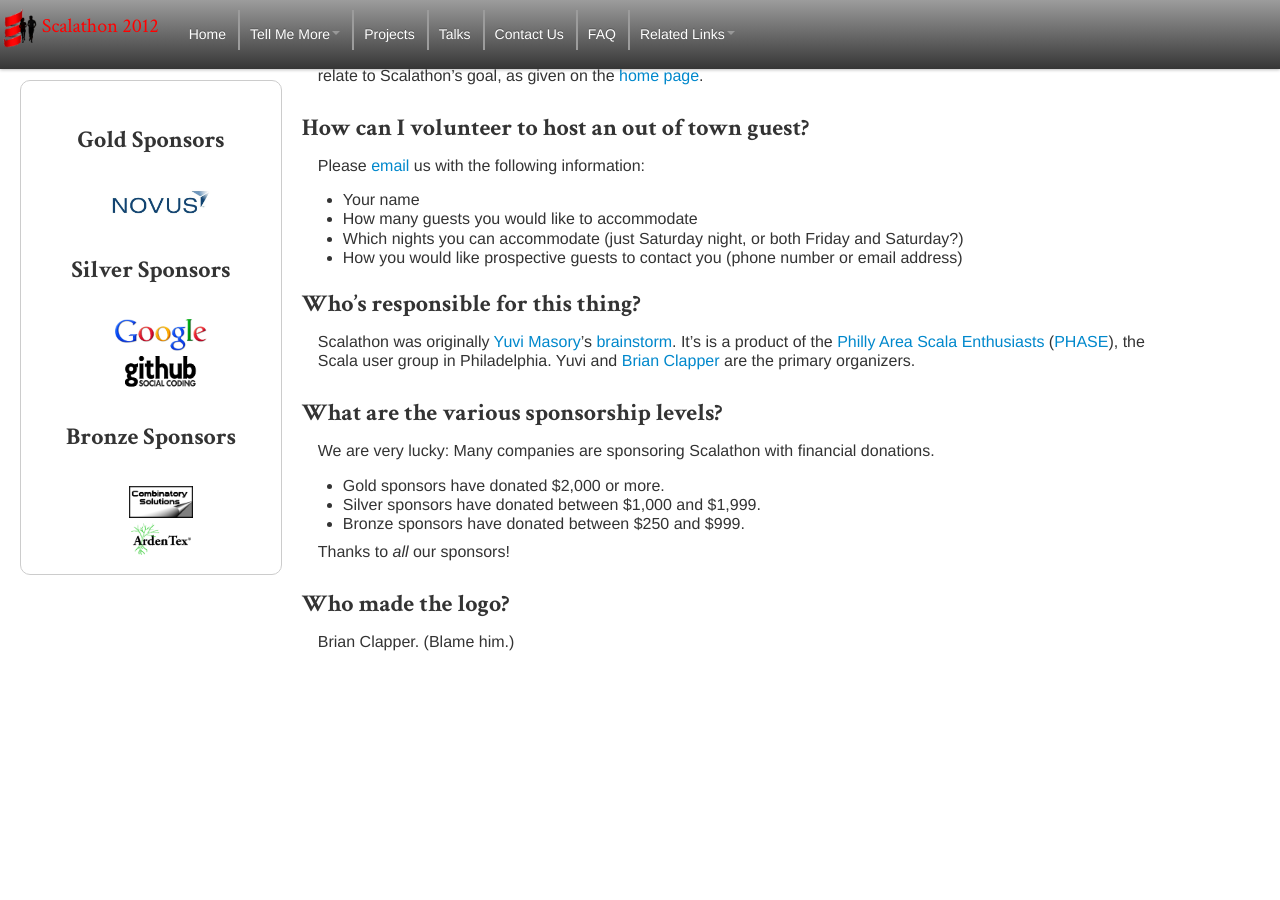
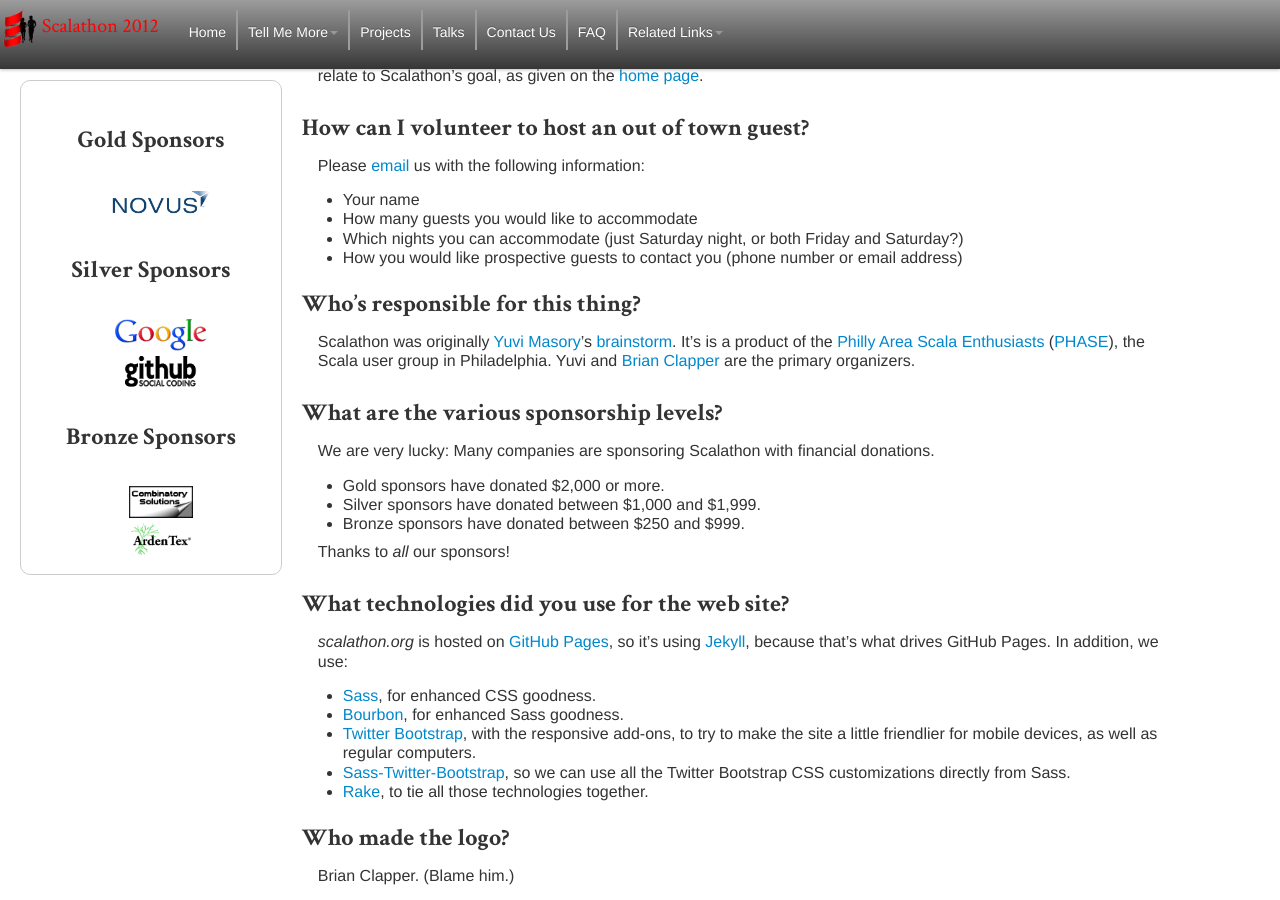
Before and after one commit to scala-phase/scalathon, a Jekyll site: the page built from 2012/faq.md, in a window 1280 px wide and 900 px high, scrolled down 533 px. Built offline with Jekyll 4.4.1, drawn with Linux system fonts in a browser that asks for light colours; nearby versions of some CDN libraries; before the commit the page ends 1200 px from its top, so only the background shows below that.

Commit message:
Updated FAQ.

```diff
--- a/2012/faq.md
+++ b/2012/faq.md
@@ -61,11 +61,34 @@
 
 Thanks to *all* our sponsors!
 
+## What technologies did you use for the web site?
+
+*scalathon.org* is hosted on [GitHub Pages][], so it's using [Jekyll][],
+because that's what drives GitHub Pages. In addition, we use:
+
+* [Sass][], for enhanced CSS goodness.
+* [Bourbon][], for enhanced Sass goodness.
+* [Twitter Bootstrap][], with the responsive add-ons, to try to make the
+  site a little friendlier for mobile devices, as well as regular computers.
+* [Sass-Twitter-Bootstrap][], so we can use all the Twitter Bootstrap CSS
+  customizations directly from Sass.
+* [Rake][], to tie all those technologies together.
+
 ## Who made the logo?
 
 Brian Clapper. (Blame him.)
 
 [email]: mailto:contact@scalathon.org
 [Yuvi Masory]: contact.html
+[Github Pages]: http://pages.github.com/
 [Brian Clapper]: contact.html
 [PHASE]: http://www.meetup.com/scala-phase/
+[Twitter Bootstrap]: http://twitter.github.com/bootstrap/
+[Bourbon]: http://thoughtbot.com/bourbon/
+[Jekyll]: http://jekyllrb.com/
+[Node.js]: http://nodejs.org/
+[Sass-Twitter-Bootstrap]: https://github.com/jlong/sass-twitter-bootstrap
+[Sass]: http://sass-lang.com
+[Less]: http://lesscss.org/
+[Rake]: http://rake.rubyforge.org/
+[Ruby]: http://ruby-lang.org/
--- a/_includes/navbar-2012.html
+++ b/_includes/navbar-2012.html
@@ -17,7 +17,7 @@
       </a>
 
       <div class="nav-collapse">
-        <ul id="navbar-list" class="nav nav-pills pull-left">
+        <ul id="navbar-list" class="nav pull-left">
           <li id="navbar-home"><a href="index.html">Home</a></li>
           <li class="divider-vertical"></li>
           <li class="dropdown" id="navbar-info">
```
Also changed, not shown: 2012/contact.md (+3 -2 lines), README.md.
